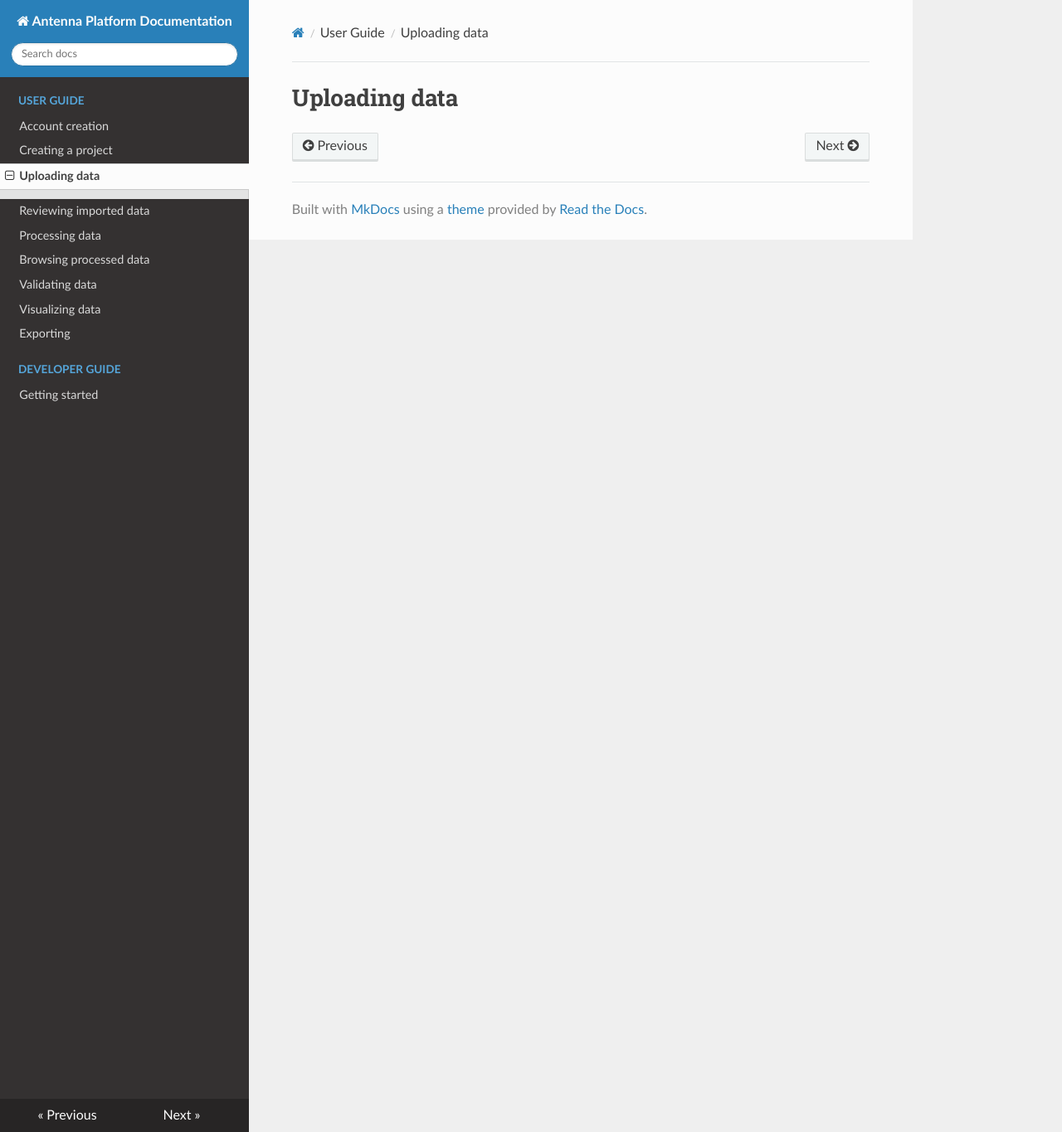
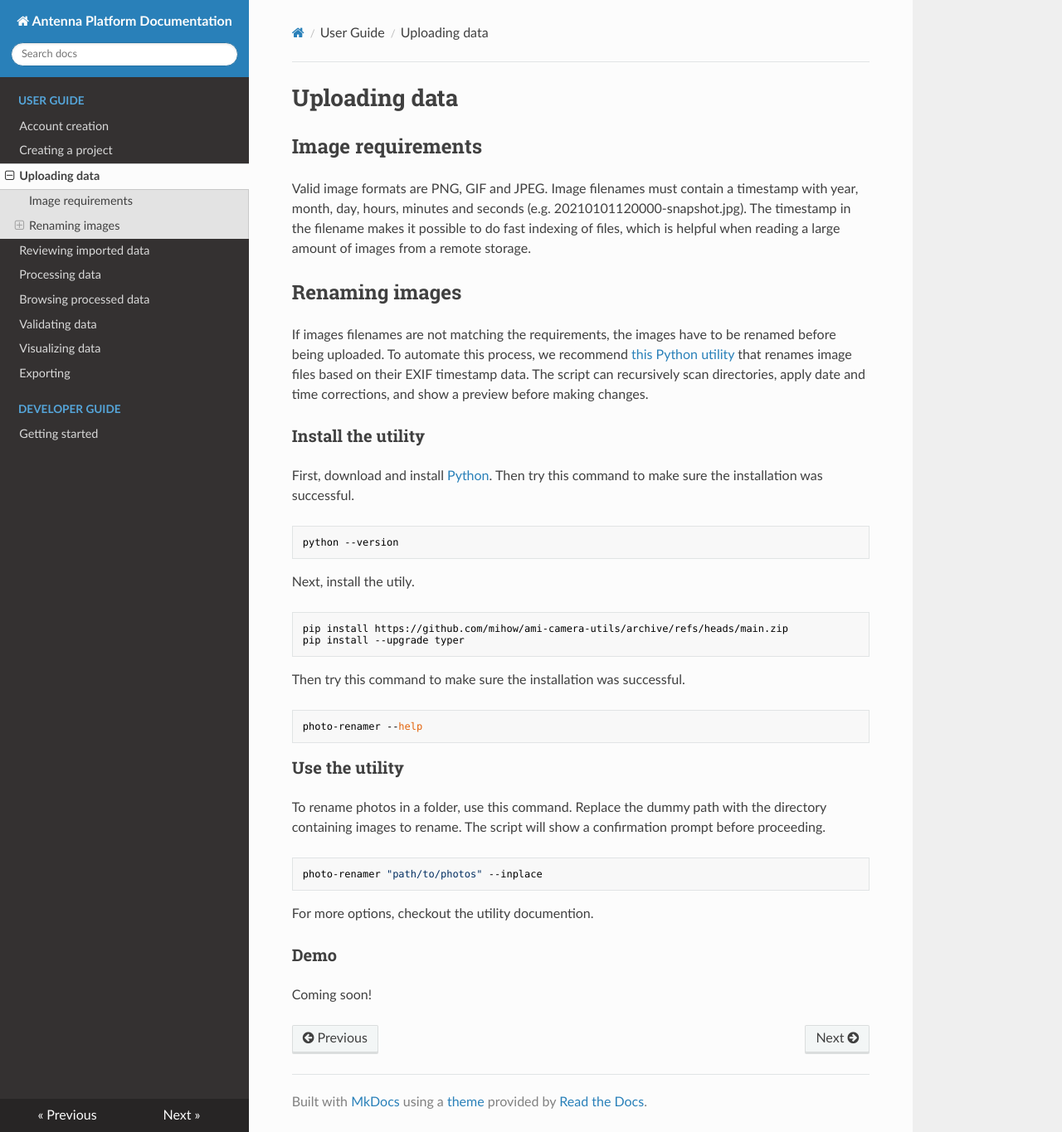
Before and after one commit to RolnickLab/antenna-docs, an MkDocs documentation site: the page built from docs/sections/user-guide/uploading-data.md, in a window 1280 px wide and 1365 px high. Shown: the whole window at 83% size. Built offline with MkDocs 1.6.1, drawn with Linux system fonts in a browser that asks for light colours; nearby versions of some CDN libraries.

Commit message:
feat: include instructions about renaming images

````diff
--- a/docs/sections/user-guide/uploading-data.md
+++ b/docs/sections/user-guide/uploading-data.md
@@ -1,3 +1,44 @@
 # Uploading data
 
-##
+## Image requirements
+
+Valid image formats are PNG, GIF and JPEG. Image filenames must contain a timestamp with year, month, day, hours, minutes and seconds (e.g. 20210101120000-snapshot.jpg). The timestamp in the filename makes it possible to do fast indexing of files, which is helpful when reading a large amount of images from a remote storage.
+
+## Renaming images
+
+If images filenames are not matching the requirements, the images have to be renamed before being uploaded. To automate this process, we recommend [this Python utility](https://github.com/mihow/ami-camera-utils) that renames image files based on their EXIF timestamp data. The script can recursively scan directories, apply date and time corrections, and show a preview before making changes.
+
+### Install the utility
+
+First, download and install [Python](https://www.python.org/). Then try this command to make sure the installation was successful.
+
+```bash
+python --version
+```
+
+Next, install the utily.
+
+```bash
+pip install https://github.com/mihow/ami-camera-utils/archive/refs/heads/main.zip
+pip install --upgrade typer
+```
+
+Then try this command to make sure the installation was successful.
+
+```bash
+photo-renamer --help
+```
+
+### Use the utility
+
+To rename photos in a folder, use this command. Replace the dummy path with the directory containing images to rename. The script will show a confirmation prompt before proceeding.
+
+```bash
+photo-renamer "path/to/photos" --inplace
+```
+
+For more options, checkout the utility documention.
+
+### Demo
+
+Coming soon!
````
